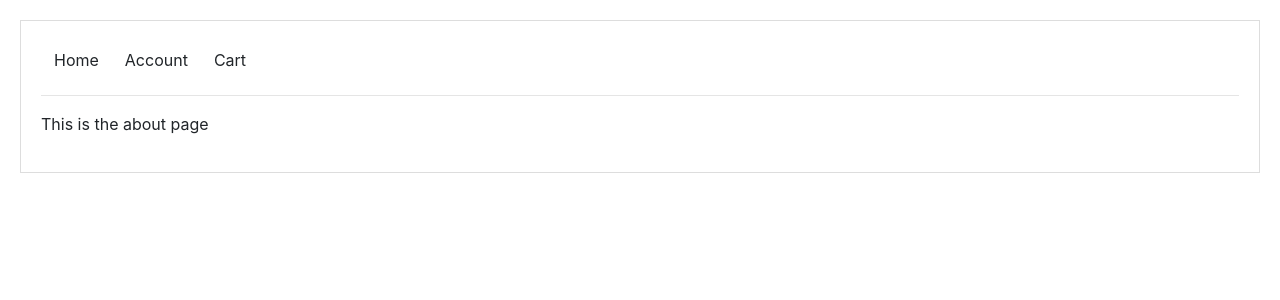
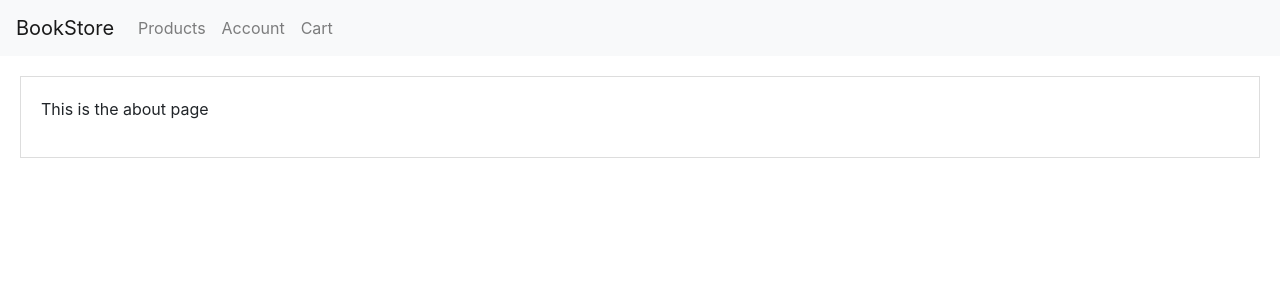
Before and after one commit to liaocanada/online-bookstore, a Next.js app: page /about in a window 1280 px wide. Shown: the top 300 px of the page. Built offline with nearby package versions, Linux system fonts and the light colour scheme.

Commit message:
Change style to fit bootstrap

```diff
--- a/components/Header.js
+++ b/components/Header.js
@@ -1,5 +1,5 @@
 import Link from 'next/link';
-import { Button } from 'react-bootstrap';
+import { Button, Navbar, Nav } from 'react-bootstrap';
 
 const linkStyle = {
   marginRight: 15
@@ -7,17 +7,15 @@ const linkStyle = {
 
 const Header = () => (
   <div>
-    <Link href="/products">
-      <Button variant="contained">Home</Button>
-    </Link>
+    <Navbar bg="light" variant="light">
+    <Navbar.Brand href="/products">BookStore</Navbar.Brand>
+    <Nav className="mr-auto">
+      <Nav.Link href="/products">Products</Nav.Link>
+      <Nav.Link href="/user/{username}">Account</Nav.Link>
+      <Nav.Link href="/cart/{username}">Cart</Nav.Link>
+    </Nav>
+  </Navbar>
 
-    <Link href="/user/{username}">
-      <Button variant="contained">Account</Button>
-    </Link>
-    <Link href="/cart/{username}">
-      <Button variant="contained">Cart</Button>
-    </Link>
-    <hr />
   </div>
 );
 
--- a/components/Layout.js
+++ b/components/Layout.js
@@ -4,7 +4,6 @@ import Head from "next/head";
 const layoutStyle = {
   margin: 20,
   padding: 20,
-  font: 'Roboto',
   border: '1px solid #DDD'
 
 };
@@ -12,7 +11,6 @@ const layoutStyle = {
 const Layout = props => (
   <>
     <Head>
-      <link rel="stylesheet" href="https://fonts.googleapis.com/css?family=Roboto:300,400,500,700&display=swap" />
       <link
         rel="stylesheet"
         href="https://maxcdn.bootstrapcdn.com/bootstrap/4.4.1/css/bootstrap.min.css"
@@ -20,8 +18,8 @@ const Layout = props => (
         crossorigin="anonymous"
       />
     </Head>
+    <Header />
     <div style={layoutStyle}>
-      <Header />
       {props.children}
     </div>
   </>
--- a/package.json
+++ b/package.json
@@ -24,6 +24,7 @@
   "homepage": "https://github.com/liaocanada/online-bookstore#readme",
   "dependencies": {
     "bootstrap": "^4.4.1",
+    "isomorphic-unfetch": "^3.0.0",
     "next": "^9.3.4",
     "node-fetch": "^2.6.0",
     "pg-escape": "^0.2.0",
--- a/pages/products.js
+++ b/pages/products.js
@@ -3,6 +3,7 @@ import Layout from "../components/Layout";
 import Product from "../components/products/Product";
 import Search from "../components/products/Search";
 import React from 'react';
+import fetch from 'isomorphic-unfetch';
 
 class Products extends React.Component {
 
--- a/pages/products/[id].js
+++ b/pages/products/[id].js
@@ -11,7 +11,7 @@ const Product = ({products}) => {
   return (
     <Layout>
 		<Link href="/products">
-			<Button variant="contained">Back to Products</Button>
+			<Button class="btn btn-secondary btn-sm">Back to Products</Button>
 		</Link>
     	<h1>{product.name}</h1>
   		<p>{product.description}</p>
```
Also changed, not shown: components/products/Product.js (+12 -8 lines), components/products/Search.js (+10 -7 lines), 1 other file (tests, documents, lock files or other folders).
